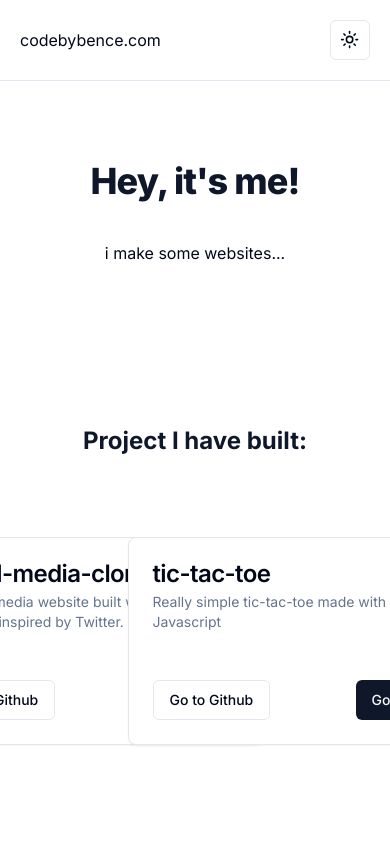
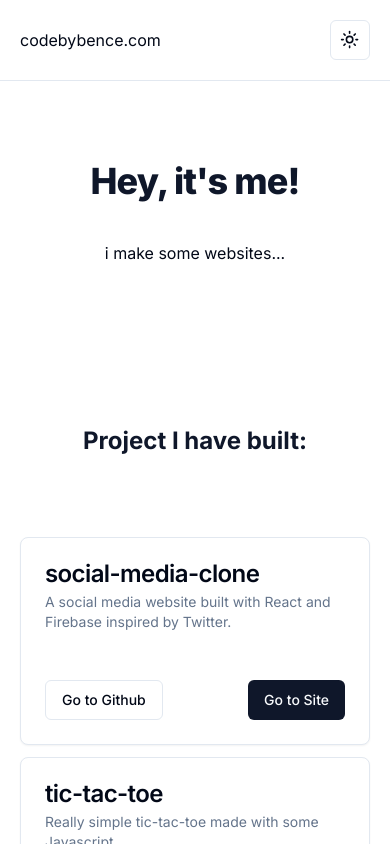
Before and after one commit to nagyb3/codebybence, a Next.js app: page / in a window 390 px wide. Shown: the top 844 px of the page. Built offline with nearby package versions, Linux system fonts and the light colour scheme.

Commit message:
fix mobile grid

```diff
--- a/app/page.tsx
+++ b/app/page.tsx
@@ -20,7 +20,7 @@
           <p className='text-slate-900 text-center font-bold text-2xl sm:text-xl lg:text-l dark:text-white'>
             Project I have built:
           </p>
-          <div className='grid grid-cols-2 gap-10 justify-items-center py-20'>
+          <div className='grid grid-cols-1 gap-3 justify-items-center py-20 md:grid-cols-2'>
             <ProjectCard name="social-media-clone" description="A social media website built with React and Firebase inspired by Twitter."
             githubLink="https://github.com/nagyb3/social-media-clone" siteLink="https://nagyb.xyz" />
             <ProjectCard name="tic-tac-toe" description="Really simple tic-tac-toe made with some Javascript"
```
